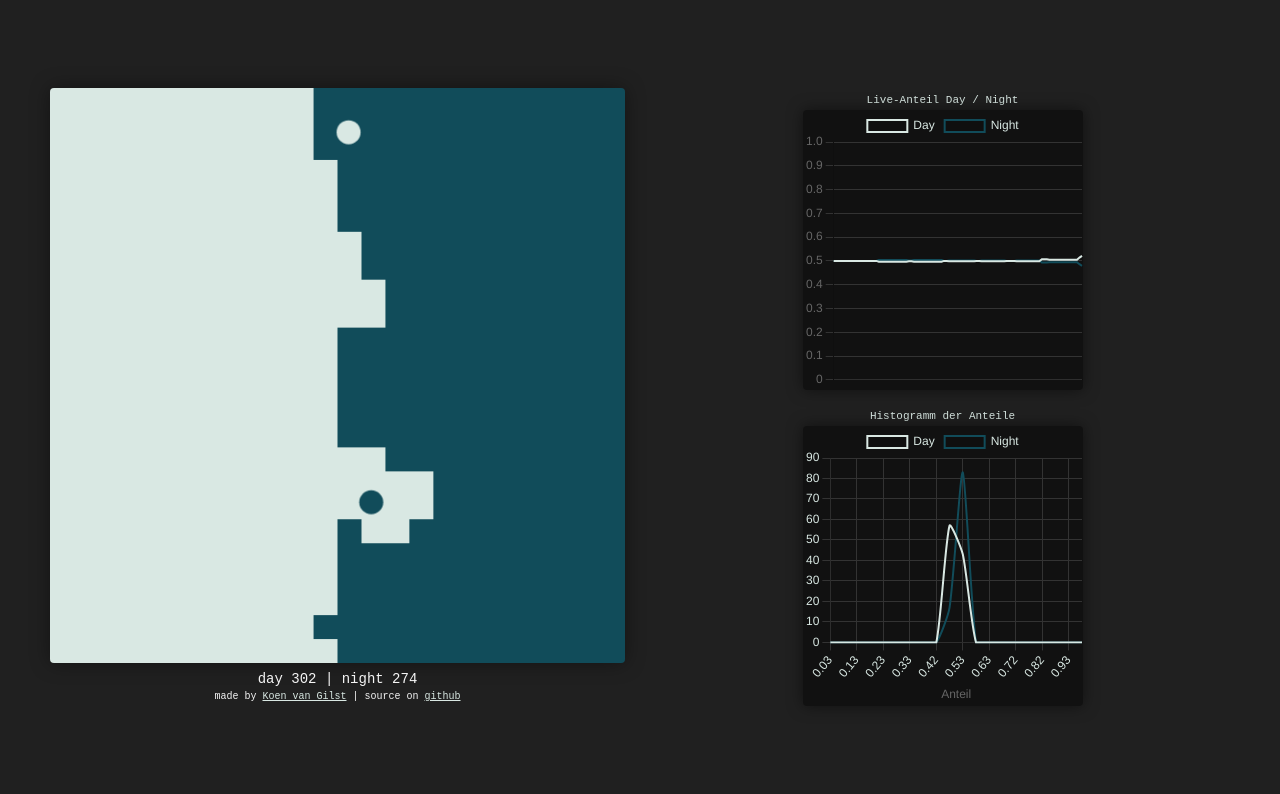
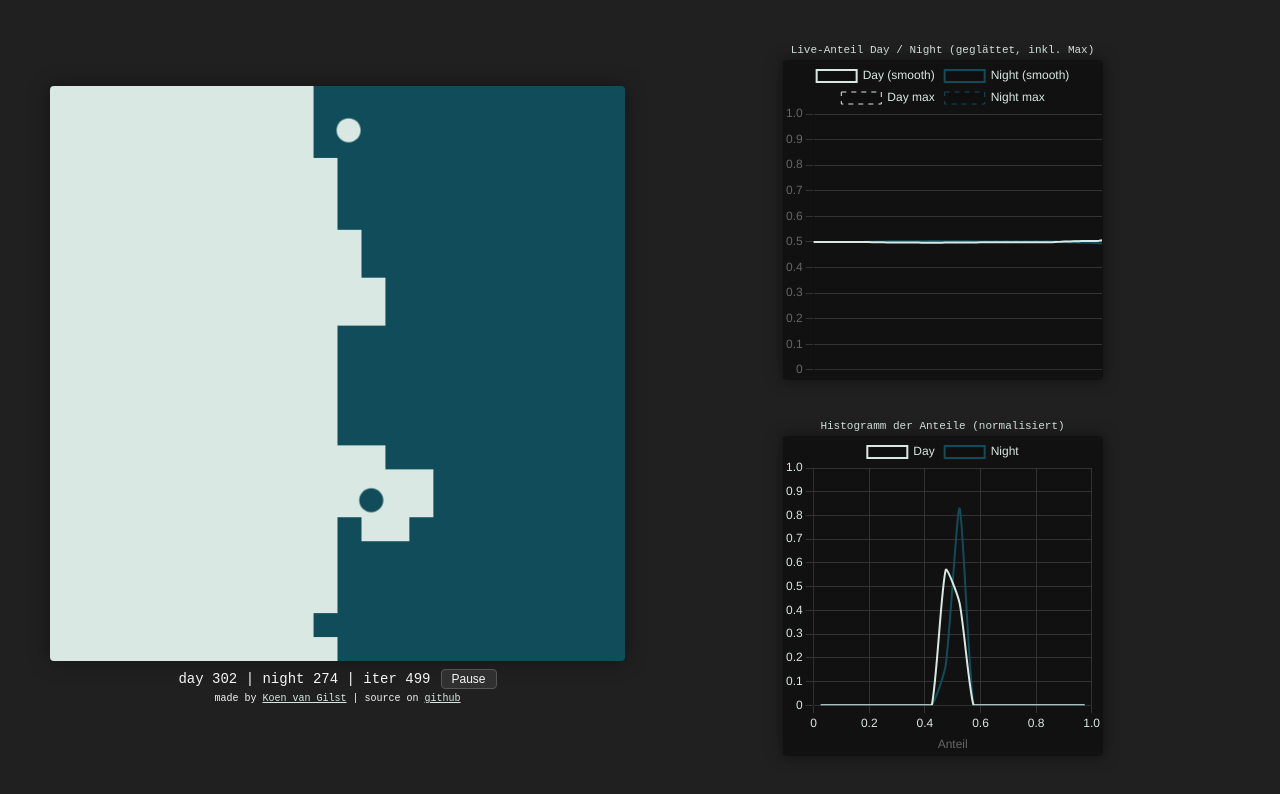
Before and after one commit to hkempf/pong-wars-stats, a plain HTML site: page index.html in a window 1280 px wide. Drawn offline with nearby package versions, Linux system fonts and the light colour scheme.

Commit message:
Update index.html
optimized charts, play/pause, cycles

```diff
--- a/index.html
+++ b/index.html
@@ -69,7 +69,10 @@
         box-shadow: 0 0 20px rgba(0, 0, 0, 0.4);
       }
 
-      #score {
+      #infoRow {
+        display: flex;
+        align-items: center;
+        gap: 10px;
         margin-top: 8px;
         font-size: 14px;
       }
@@ -83,11 +86,26 @@
         color: #d9e8e3;
       }
 
+      #pauseBtn {
+        padding: 2px 10px;
+        font-size: 12px;
+        border-radius: 4px;
+        border: 1px solid #555;
+        background: #303030;
+        color: #f5f5f5;
+        cursor: pointer;
+      }
+
+      #pauseBtn:hover {
+        background: #404040;
+      }
+
       /* rechte Hälfte: zwei Plot-Blöcke übereinander */
       #right {
         padding: 10px 10px 10px 20px;
-        gap: 20px;
+        gap: 40px;
         justify-content: center;
+        align-items: center;
       }
 
       .chartBlock {
@@ -102,7 +120,7 @@
         color: #d9e8e3;
       }
 
-      /* feste Chart-Größe, keine Flex-Höhen */
+      /* feste Chart-Größe */
       .chartCanvas {
         background: #111;
         border-radius: 4px;
@@ -117,7 +135,12 @@
       <!-- linke Hälfte: Spielfeld -->
       <div id="left">
         <canvas id="pongCanvas" width="600" height="600"></canvas>
-        <div id="score"></div>
+
+        <div id="infoRow">
+          <div id="score"></div>
+          <button id="pauseBtn">Pause</button>
+        </div>
+
         <p id="made">
           made by
           <a href="https://koenvangilst.nl/labs/pong-wars">Koen van Gilst</a> | source on
@@ -128,22 +151,21 @@
       <!-- rechte Hälfte: Plots -->
       <div id="right">
         <div class="chartBlock">
-          <div class="chartTitle">Live-Anteil Day / Night</div>
-          <!-- Feste Größe per Attribut -->
+          <div class="chartTitle">Live-Anteil Day / Night (geglättet, inkl. Max)</div>
           <canvas
             id="ratioChart"
             class="chartCanvas"
-            width="280"
-            height="280"
+            width="320"
+            height="320"
           ></canvas>
         </div>
         <div class="chartBlock">
-          <div class="chartTitle">Histogramm der Anteile</div>
+          <div class="chartTitle">Histogramm der Anteile (normalisiert)</div>
           <canvas
             id="histChart"
             class="chartCanvas"
-            width="280"
-            height="280"
+            width="320"
+            height="320"
           ></canvas>
         </div>
       </div>
@@ -165,6 +187,7 @@
     const canvas = document.getElementById("pongCanvas");
     const ctx = canvas.getContext("2d");
     const scoreElement = document.getElementById("score");
+    const pauseBtn = document.getElementById("pauseBtn");
 
     const DAY_COLOR = colorPalette.MysticMint;
     const DAY_BALL_COLOR = colorPalette.NocturnalExpedition;
@@ -210,6 +233,12 @@
     ];
 
     let iteration = 0;
+    let paused = false;
+
+    pauseBtn.addEventListener("click", () => {
+      paused = !paused;
+      pauseBtn.textContent = paused ? "Play" : "Pause";
+    });
 
     function drawBall(ball) {
       ctx.beginPath();
@@ -290,9 +319,21 @@
 
     const maxPoints = 600;
     const bins = 20;
+    const binWidth = 1 / bins;
+    const binCenters = Array.from(
+      { length: bins },
+      (_, i) => (i + 0.5) * binWidth
+    );
 
     const histCountsDay = new Array(bins).fill(0);
     const histCountsNight = new Array(bins).fill(0);
+    let totalSamples = 0;
+
+    let smoothDay = 0.5;
+    let smoothNight = 0.5;
+    let maxDay = 0.5;
+    let maxNight = 0.5;
+    const alpha = 0.9; // Glättung (EMA)
 
     const ratioChart = new Chart(ratioCtx, {
       type: "line",
@@ -300,7 +341,7 @@
         labels: [],
         datasets: [
           {
-            label: "Day",
+            label: "Day (smooth)",
             data: [],
             borderColor: DAY_COLOR,
             borderWidth: 2,
@@ -308,10 +349,28 @@
             tension: 0,
           },
           {
-            label: "Night",
+            label: "Night (smooth)",
             data: [],
             borderColor: NIGHT_COLOR,
             borderWidth: 2,
+            pointRadius: 0,
+            tension: 0,
+          },
+          {
+            label: "Day max",
+            data: [],
+            borderColor: DAY_COLOR,
+            borderWidth: 1,
+            borderDash: [5, 5],
+            pointRadius: 0,
+            tension: 0,
+          },
+          {
+            label: "Night max",
+            data: [],
+            borderColor: NIGHT_COLOR,
+            borderWidth: 1,
+            borderDash: [5, 5],
             pointRadius: 0,
             tension: 0,
           },
@@ -319,7 +378,7 @@
       },
       options: {
         animation: false,
-        responsive: false,        // WICHTIG: keine automatische Größenänderung
+        responsive: false,
         scales: {
           x: {
             ticks: { display: false },
@@ -339,18 +398,13 @@
       },
     });
 
-    const histLabels = Array.from({ length: bins }, (_, i) =>
-      ((i + 0.5) / bins).toFixed(2)
-    );
-
     const histChart = new Chart(histCtx, {
       type: "line",
       data: {
-        labels: histLabels,
         datasets: [
           {
             label: "Day",
-            data: histCountsDay,
+            data: binCenters.map((x) => ({ x, y: 0 })),
             borderColor: DAY_COLOR,
             borderWidth: 2,
             pointRadius: 0,
@@ -359,7 +413,7 @@
           },
           {
             label: "Night",
-            data: histCountsNight,
+            data: binCenters.map((x) => ({ x, y: 0 })),
             borderColor: NIGHT_COLOR,
             borderWidth: 2,
             pointRadius: 0,
@@ -370,15 +424,24 @@
       },
       options: {
         animation: false,
-        responsive: false,        // ebenfalls fest
+        responsive: false,
         scales: {
           x: {
+            type: "linear",
+            min: 0,
+            max: 1,
             title: { display: true, text: "Anteil" },
-            grid: { color: "#333" },
             ticks: { color: "#d9e8e3" },
+            grid: {
+              color: (ctx) =>
+                ctx.tick.value === 0.5 ? "#666" : "#333",
+              borderDash: (ctx) =>
+                ctx.tick.value === 0.5 ? [4, 4] : undefined,
+            },
           },
           y: {
-            beginAtZero: true,
+            min: 0,
+            max: 1,
             grid: { color: "#333" },
             ticks: { color: "#d9e8e3" },
           },
@@ -395,17 +458,34 @@
       const ratioNight = nightScore / totalSquares;
       const ratioDay = 1 - ratioNight;
 
+      totalSamples++;
+
+      if (totalSamples === 1) {
+        smoothDay = ratioDay;
+        smoothNight = ratioNight;
+        maxDay = smoothDay;
+        maxNight = smoothNight;
+      } else {
+        smoothDay = alpha * smoothDay + (1 - alpha) * ratioDay;
+        smoothNight = alpha * smoothNight + (1 - alpha) * ratioNight;
+        if (smoothDay > maxDay) maxDay = smoothDay;
+        if (smoothNight > maxNight) maxNight = smoothNight;
+      }
+
+      // Live-Zeitreihe
       ratioChart.data.labels.push("");
-      ratioChart.data.datasets[0].data.push(ratioDay);
-      ratioChart.data.datasets[1].data.push(ratioNight);
+      ratioChart.data.datasets[0].data.push(smoothDay);
+      ratioChart.data.datasets[1].data.push(smoothNight);
+      ratioChart.data.datasets[2].data.push(maxDay);
+      ratioChart.data.datasets[3].data.push(maxNight);
 
       if (ratioChart.data.labels.length > maxPoints) {
         ratioChart.data.labels.shift();
-        ratioChart.data.datasets[0].data.shift();
-        ratioChart.data.datasets[1].data.shift();
+        ratioChart.data.datasets.forEach((ds) => ds.data.shift());
       }
       ratioChart.update("none");
 
+      // Histogramm (normalisiert auf [0,1])
       let idxNight = Math.floor(ratioNight * bins);
       let idxDay = Math.floor(ratioDay * bins);
       if (idxNight < 0) idxNight = 0;
@@ -416,18 +496,32 @@
       histCountsNight[idxNight]++;
       histCountsDay[idxDay]++;
 
-      histChart.data.datasets[0].data = histCountsDay;
-      histChart.data.datasets[1].data = histCountsNight;
+      const densNight = histCountsNight.map((c) => c / totalSamples);
+      const densDay = histCountsDay.map((c) => c / totalSamples);
+
+      histChart.data.datasets[0].data = binCenters.map((x, i) => ({
+        x,
+        y: densDay[i],
+      }));
+      histChart.data.datasets[1].data = binCenters.map((x, i) => ({
+        x,
+        y: densNight[i],
+      }));
+
       histChart.update("none");
     }
 
     // ========= Haupt-Loop =========
 
+    const FRAME_RATE = 100;
+
     function draw() {
+      if (paused) return;
+
       ctx.clearRect(0, 0, canvas.width, canvas.height);
       drawSquares();
 
-      scoreElement.textContent = `day ${dayScore} | night ${nightScore}`;
+      scoreElement.textContent = `day ${dayScore} | night ${nightScore} | iter ${iteration}`;
 
       balls.forEach((ball) => {
         drawBall(ball);
@@ -445,7 +539,6 @@
       iteration++;
     }
 
-    const FRAME_RATE = 100;
     setInterval(draw, 1000 / FRAME_RATE);
   </script>
 </html>
```
